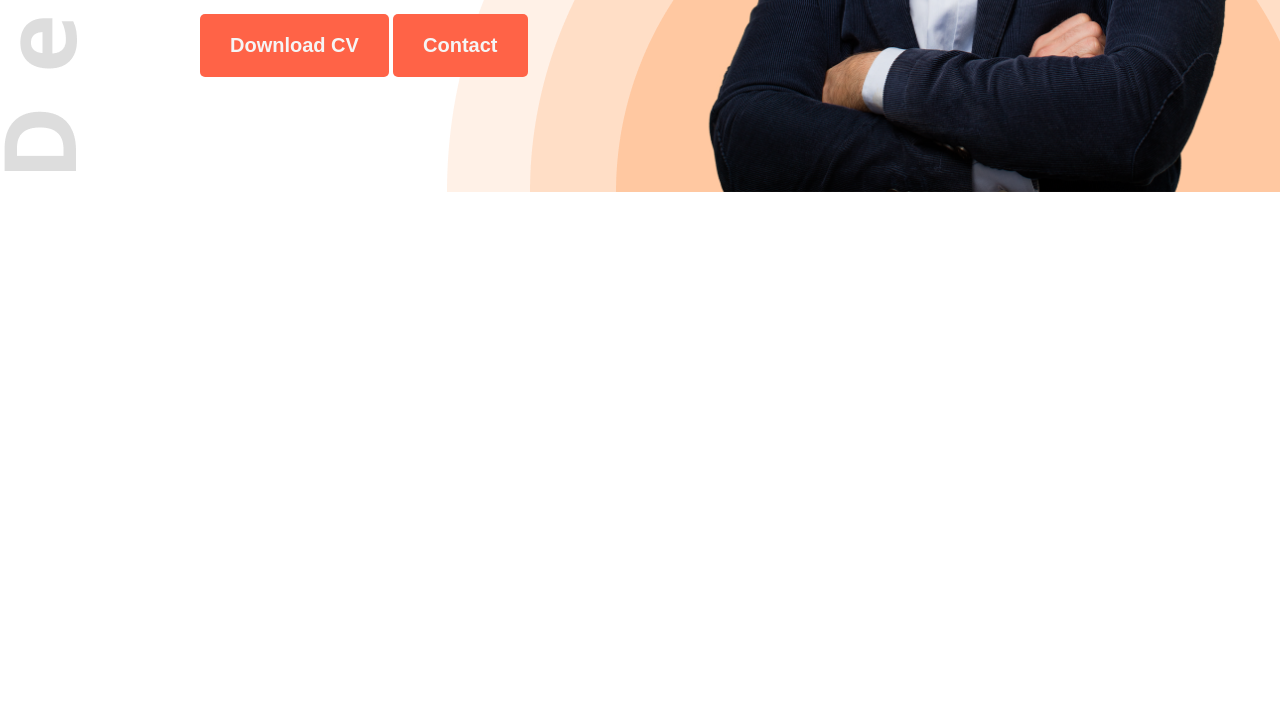
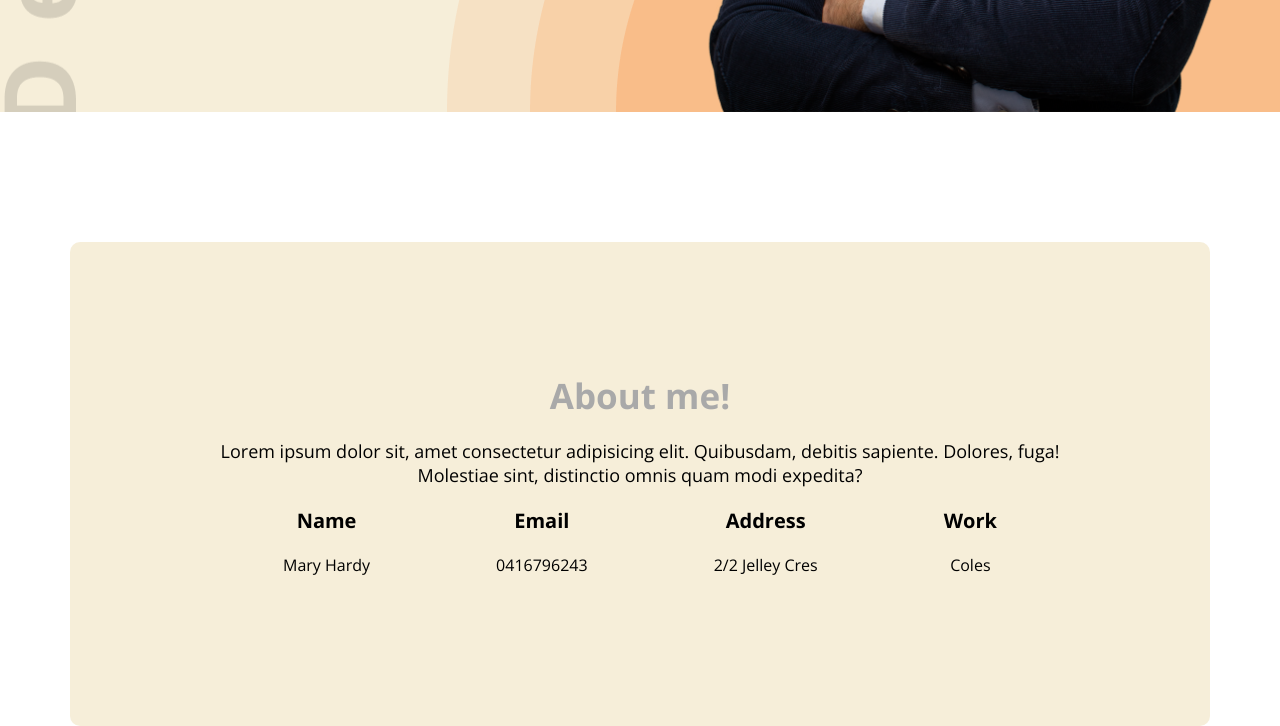
Before and after one commit to Shaikat0079/new-portfolio, a plain HTML site: page index.html in a window 1280 px wide. Shown: the part 642-1368 px from the top of the page. Before the commit the page ends 834 px from the top, so only its background shows below. Drawn offline with nearby package versions, Linux system fonts and the light colour scheme.

Commit message:
Added about section

```diff
--- a/index.html
+++ b/index.html
@@ -7,7 +7,7 @@
     <link rel="stylesheet" href="./styles/style.css" />
   </head>
   <body class="open-sans-normal">
-    <header class="header">
+    <header class="header secondary-bg">
       <nav>
         <h3 class="nav-title">Ma<span class="text-primary">r</span>y</h3>
         <ul>
@@ -23,7 +23,8 @@
           <h4 class="banner-greetings">Hi, I am</h4>
           <h1 class="banner-title">Mary Hardy</h1>
           <p class="banner-description">
-            Lorem ipsum dolor sit amet consectetur adipisicing elit. Corporis, eveniet.
+            Lorem ipsum dolor sit amet consectetur adipisicing elit. Corporis,
+            eveniet.
           </p>
           <button class="btn-primary">Download CV</button>
           <button class="btn-primary">Contact</button>
@@ -31,7 +32,34 @@
         <img class="banner-profile-pic" src="images/hardy.png" alt="" />
       </div>
     </header>
-    <main></main>
+    <main>
+      <section class="about">
+        <h3 class="section-title">About me!</h3>
+        <p class="section-description">
+          Lorem ipsum dolor sit, amet consectetur adipisicing elit. Quibusdam,
+          debitis sapiente. Dolores, fuga! Molestiae sint, distinctio omnis quam
+          modi expedita?
+        </p>
+        <div class="about-items">
+            <div class="about-item">
+                <h4 class="item-title">Name</h4>
+                <p class="tem-description">Mary Hardy</p>
+            </div>
+            <div class="about-item">
+                <h4 class="item-title">Email</h4>
+                <p class="tem-description">0416796243</p>
+            </div>
+            <div class="about-item">
+                <h4 class="item-title">Address</h4>
+                <p class="tem-description">2/2 Jelley Cres</p>
+            </div>
+            <div class="about-item">
+                <h4 class="item-title">Work</h4>
+                <p class="tem-description">Coles</p>
+            </div>
+        </div>
+      </section>
+    </main>
     <footer></footer>
   </body>
 </html>
--- a/styles/style.css
+++ b/styles/style.css
@@ -13,6 +13,9 @@
     margin: 0;
     padding: 0;
 }
+.secondary-bg,.about{
+    background-color: rgba(224, 198, 126, 0.295);
+}
 .text-primary{
     color: #fd6e0a;
 }
@@ -27,12 +30,20 @@
     /* border-color: whitesmoke;' */
     border: none;
 }
+.section-title{
+    font-size: 35px;
+    font-weight: bold;
+    color: darkgrey;
+}
 
+.section-description{
+    font-size: 18px;
+}
 nav {
   display: flex;
   justify-content: space-between;
   align-items: center;
-  margin: 50px 200px;
+  margin: 0 200px;
 }
 .nav-title{
     font-weight: 800;
@@ -51,7 +62,9 @@ li a {
   font-size: 20px;
 }
 
-
+nav >ul>li>a>button{
+    margin:10px 0px
+}
 .banner-greetings{
     color: grey;
     font-size: 40px;
@@ -93,3 +106,26 @@ li a {
     background-repeat: no-repeat;
     background-position:top left,bottom right;
 }
+main{
+    max-width: 1140px;
+    margin: 0 auto;
+}
+.about{
+    border-radius: 10px;
+    padding: 130px 150px;
+    text-align: center;
+    margin-top: 130px;
+}
+
+.about p{
+    margin: 20px 0;
+}
+
+.about-items{
+    display: flex;
+    justify-content: space-around;
+
+}
+.about-item h4{
+    font-size: 20px;
+}
```
